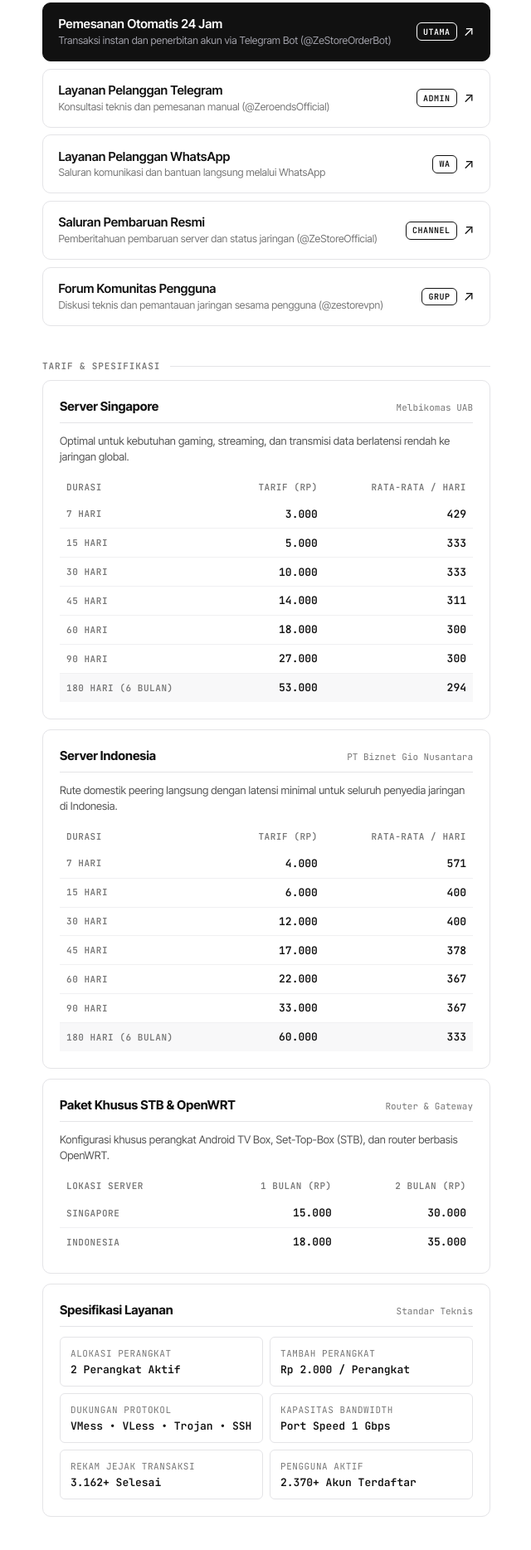
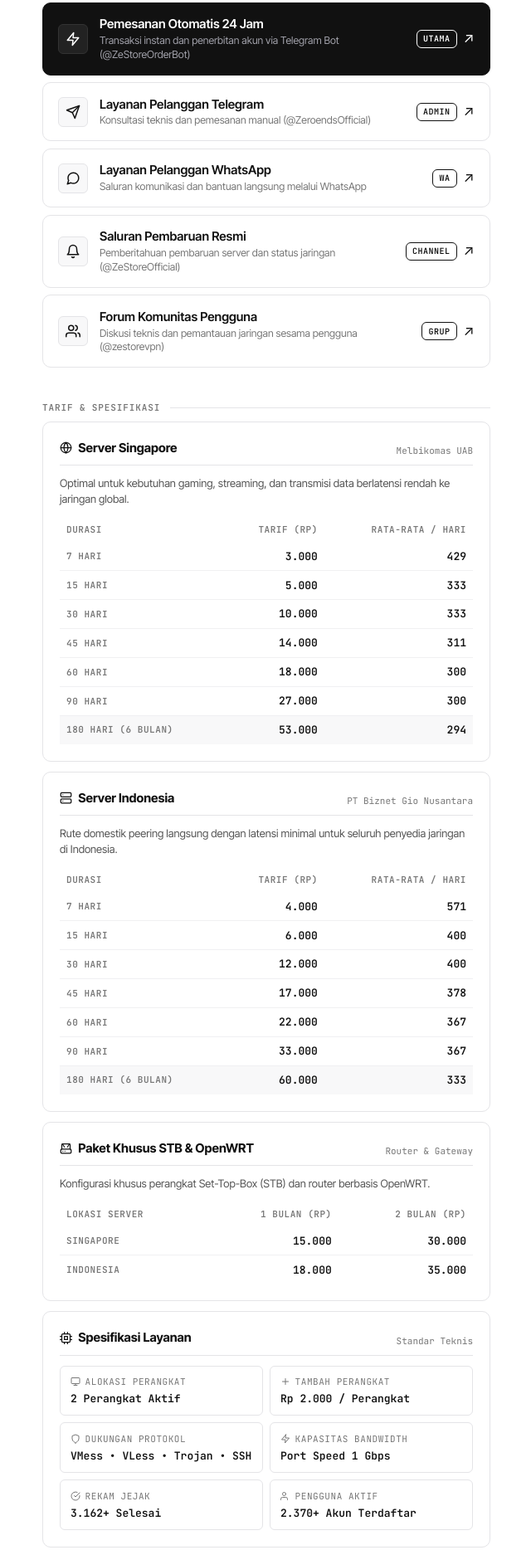
Before and after one commit to Ajizzz13/ze-store, a website: page index.html in a window 1280 px wide. Shown: the part 362-2230 px from the top of the page at 83% size, without its empty margins (319-959 px from the left). Drawn offline with Linux system fonts and the light colour scheme.

Commit message:
Add 2D icons and refine hardware scope description
Embed monochrome 2D SVG vector icons across action cards, section headers, and technical spec boxes. Remove Android TV Box references from the STB/OpenWRT configuration card.

```diff
--- a/index.html
+++ b/index.html
@@ -51,9 +51,14 @@
   <div class="section-label">Akses &amp; Pemesanan</div>
   <div class="links-stack">
     <a class="link-card link-card--primary" href="https://t.me/ZeStoreOrderBot" target="_blank" rel="noopener noreferrer">
+      <div class="link-card__lead">
+        <div class="link-card__icon-box" aria-hidden="true">
+          <svg class="link-card__icon" viewBox="0 0 24 24"><polygon points="13 2 3 14 12 14 11 22 21 10 12 10 13 2"/></svg>
+        </div>
         <div class="link-card__main">
           <span class="link-card__title">Pemesanan Otomatis 24 Jam</span>
           <span class="link-card__desc">Transaksi instan dan penerbitan akun via Telegram Bot (@ZeStoreOrderBot)</span>
+        </div>
       </div>
       <div class="link-card__side">
         <span class="link-card__tag">Utama</span>
@@ -62,9 +67,14 @@
     </a>
 
     <a class="link-card" href="https://t.me/ZeroendsOfficial" target="_blank" rel="noopener noreferrer">
+      <div class="link-card__lead">
+        <div class="link-card__icon-box" aria-hidden="true">
+          <svg class="link-card__icon" viewBox="0 0 24 24"><line x1="22" y1="2" x2="11" y2="13"/><polygon points="22 2 15 22 11 13 2 9 22 2"/></svg>
+        </div>
         <div class="link-card__main">
           <span class="link-card__title">Layanan Pelanggan Telegram</span>
           <span class="link-card__desc">Konsultasi teknis dan pemesanan manual (@ZeroendsOfficial)</span>
+        </div>
       </div>
       <div class="link-card__side">
         <span class="link-card__tag">Admin</span>
@@ -73,9 +83,14 @@
     </a>
 
     <a class="link-card" href="https://wa.me/message/XCDPU2IE7N6YJ1" target="_blank" rel="noopener noreferrer">
+      <div class="link-card__lead">
+        <div class="link-card__icon-box" aria-hidden="true">
+          <svg class="link-card__icon" viewBox="0 0 24 24"><path d="M21 11.5a8.38 8.38 0 0 1-.9 3.8 8.5 8.5 0 0 1-7.6 4.7 8.38 8.38 0 0 1-3.8-.9L3 21l1.9-5.7a8.38 8.38 0 0 1-.9-3.8 8.5 8.5 0 0 1 4.7-7.6 8.38 8.38 0 0 1 3.8-.9h.5a8.48 8.48 0 0 1 8 8v.5z"/></svg>
+        </div>
         <div class="link-card__main">
           <span class="link-card__title">Layanan Pelanggan WhatsApp</span>
           <span class="link-card__desc">Saluran komunikasi dan bantuan langsung melalui WhatsApp</span>
+        </div>
       </div>
       <div class="link-card__side">
         <span class="link-card__tag">WA</span>
@@ -84,9 +99,14 @@
     </a>
 
     <a class="link-card" href="https://t.me/ZeStoreOfficial" target="_blank" rel="noopener noreferrer">
+      <div class="link-card__lead">
+        <div class="link-card__icon-box" aria-hidden="true">
+          <svg class="link-card__icon" viewBox="0 0 24 24"><path d="M18 8A6 6 0 0 0 6 8c0 7-3 9-3 9h18s-3-2-3-9"/><path d="M13.73 21a2 2 0 0 1-3.46 0"/></svg>
+        </div>
         <div class="link-card__main">
           <span class="link-card__title">Saluran Pembaruan Resmi</span>
           <span class="link-card__desc">Pemberitahuan pembaruan server dan status jaringan (@ZeStoreOfficial)</span>
+        </div>
       </div>
       <div class="link-card__side">
         <span class="link-card__tag">Channel</span>
@@ -95,9 +115,14 @@
     </a>
 
     <a class="link-card" href="https://t.me/zestorevpn" target="_blank" rel="noopener noreferrer">
+      <div class="link-card__lead">
+        <div class="link-card__icon-box" aria-hidden="true">
+          <svg class="link-card__icon" viewBox="0 0 24 24"><path d="M17 21v-2a4 4 0 0 0-4-4H5a4 4 0 0 0-4 4v2"/><circle cx="9" cy="7" r="4"/><path d="M23 21v-2a4 4 0 0 0-3-3.87"/><path d="M16 3.13a4 4 0 0 1 0 7.75"/></svg>
+        </div>
         <div class="link-card__main">
           <span class="link-card__title">Forum Komunitas Pengguna</span>
           <span class="link-card__desc">Diskusi teknis dan pemantauan jaringan sesama pengguna (@zestorevpn)</span>
+        </div>
       </div>
       <div class="link-card__side">
         <span class="link-card__tag">Grup</span>
@@ -111,7 +136,10 @@
 
   <section class="content-card">
     <div class="content-card__head">
-      <h2 class="content-card__title">Server Singapore</h2>
+      <h2 class="content-card__title">
+        <svg class="content-card__icon" viewBox="0 0 24 24" aria-hidden="true"><circle cx="12" cy="12" r="10"/><line x1="2" y1="12" x2="22" y2="12"/><path d="M12 2a15.3 15.3 0 0 1 4 10 15.3 15.3 0 0 1-4 10 15.3 15.3 0 0 1-4-10 15.3 15.3 0 0 1 4-10z"/></svg>
+        <span>Server Singapore</span>
+      </h2>
       <span class="content-card__meta">Melbikomas UAB</span>
     </div>
     <p class="content-card__note">Optimal untuk kebutuhan gaming, streaming, dan transmisi data berlatensi rendah ke jaringan global.</p>
@@ -139,7 +167,10 @@
 
   <section class="content-card">
     <div class="content-card__head">
-      <h2 class="content-card__title">Server Indonesia</h2>
+      <h2 class="content-card__title">
+        <svg class="content-card__icon" viewBox="0 0 24 24" aria-hidden="true"><rect x="2" y="2" width="20" height="8" rx="2" ry="2"/><rect x="2" y="14" width="20" height="8" rx="2" ry="2"/><line x1="6" y1="6" x2="6.01" y2="6"/><line x1="6" y1="18" x2="6.01" y2="18"/></svg>
+        <span>Server Indonesia</span>
+      </h2>
       <span class="content-card__meta">PT Biznet Gio Nusantara</span>
     </div>
     <p class="content-card__note">Rute domestik peering langsung dengan latensi minimal untuk seluruh penyedia jaringan di Indonesia.</p>
@@ -167,10 +198,13 @@
 
   <section class="content-card">
     <div class="content-card__head">
-      <h2 class="content-card__title">Paket Khusus STB &amp; OpenWRT</h2>
+      <h2 class="content-card__title">
+        <svg class="content-card__icon" viewBox="0 0 24 24" aria-hidden="true"><rect x="2" y="14" width="20" height="8" rx="2"/><path d="M6 18h.01"/><path d="M10 18h.01"/><path d="M15 10l4-6"/><path d="M9 10L5 4"/><path d="M20 14V6a2 2 0 0 0-2-2H6a2 2 0 0 0-2 2v8"/></svg>
+        <span>Paket Khusus STB &amp; OpenWRT</span>
+      </h2>
       <span class="content-card__meta">Router &amp; Gateway</span>
     </div>
-    <p class="content-card__note">Konfigurasi khusus perangkat Android TV Box, Set-Top-Box (STB), dan router berbasis OpenWRT.</p>
+    <p class="content-card__note">Konfigurasi khusus perangkat Set-Top-Box (STB) dan router berbasis OpenWRT.</p>
     <div class="table-wrap">
       <table class="pricing-table">
         <thead>
@@ -190,32 +224,53 @@
 
   <section class="content-card">
     <div class="content-card__head">
-      <h2 class="content-card__title">Spesifikasi Layanan</h2>
+      <h2 class="content-card__title">
+        <svg class="content-card__icon" viewBox="0 0 24 24" aria-hidden="true"><rect x="4" y="4" width="16" height="16" rx="2"/><rect x="9" y="9" width="6" height="6"/><line x1="9" y1="1" x2="9" y2="4"/><line x1="15" y1="1" x2="15" y2="4"/><line x1="9" y1="20" x2="9" y2="23"/><line x1="15" y1="20" x2="15" y2="23"/><line x1="20" y1="9" x2="23" y2="9"/><line x1="20" y1="15" x2="23" y2="15"/><line x1="1" y1="9" x2="4" y2="9"/><line x1="1" y1="15" x2="4" y2="15"/></svg>
+        <span>Spesifikasi Layanan</span>
+      </h2>
       <span class="content-card__meta">Standar Teknis</span>
     </div>
     <div class="spec-grid">
       <div class="spec-box">
-        <div class="spec-box__label">Alokasi Perangkat</div>
+        <div class="spec-box__label">
+          <svg class="spec-box__icon" viewBox="0 0 24 24" aria-hidden="true"><rect x="2" y="3" width="20" height="14" rx="2"/><line x1="8" y1="21" x2="16" y2="21"/><line x1="12" y1="17" x2="12" y2="21"/></svg>
+          <span>Alokasi Perangkat</span>
+        </div>
         <div class="spec-box__value">2 Perangkat Aktif</div>
       </div>
       <div class="spec-box">
-        <div class="spec-box__label">Tambah Perangkat</div>
+        <div class="spec-box__label">
+          <svg class="spec-box__icon" viewBox="0 0 24 24" aria-hidden="true"><line x1="12" y1="5" x2="12" y2="19"/><line x1="5" y1="12" x2="19" y2="12"/></svg>
+          <span>Tambah Perangkat</span>
+        </div>
         <div class="spec-box__value">Rp 2.000 / Perangkat</div>
       </div>
       <div class="spec-box">
-        <div class="spec-box__label">Dukungan Protokol</div>
+        <div class="spec-box__label">
+          <svg class="spec-box__icon" viewBox="0 0 24 24" aria-hidden="true"><path d="M12 22s8-4 8-10V5l-8-3-8 3v7c0 6 8 10 8 10z"/></svg>
+          <span>Dukungan Protokol</span>
+        </div>
         <div class="spec-box__value">VMess • VLess • Trojan • SSH</div>
       </div>
       <div class="spec-box">
-        <div class="spec-box__label">Kapasitas Bandwidth</div>
+        <div class="spec-box__label">
+          <svg class="spec-box__icon" viewBox="0 0 24 24" aria-hidden="true"><polygon points="13 2 3 14 12 14 11 22 21 10 12 10 13 2"/></svg>
+          <span>Kapasitas Bandwidth</span>
+        </div>
         <div class="spec-box__value">Port Speed 1 Gbps</div>
       </div>
       <div class="spec-box">
-        <div class="spec-box__label">Rekam Jejak Transaksi</div>
+        <div class="spec-box__label">
+          <svg class="spec-box__icon" viewBox="0 0 24 24" aria-hidden="true"><path d="M22 11.08V12a10 10 0 1 1-5.93-9.14"/><polyline points="22 4 12 14.01 9 11.01"/></svg>
+          <span>Rekam Jejak</span>
+        </div>
         <div class="spec-box__value">3.162+ Selesai</div>
       </div>
       <div class="spec-box">
-        <div class="spec-box__label">Pengguna Aktif</div>
+        <div class="spec-box__label">
+          <svg class="spec-box__icon" viewBox="0 0 24 24" aria-hidden="true"><path d="M17 21v-2a4 4 0 0 0-4-4H5a4 4 0 0 0-4 4v2"/><circle cx="9" cy="7" r="4"/></svg>
+          <span>Pengguna Aktif</span>
+        </div>
         <div class="spec-box__value">2.370+ Akun Terdaftar</div>
       </div>
     </div>
--- a/style.css
+++ b/style.css
@@ -188,12 +188,49 @@ body {
   border-color: #27272A;
   color: var(--fg-inverse);
 }
+.link-card__lead {
+  display: flex;
+  align-items: center;
+  gap: 0.85rem;
+  padding-right: var(--space-xs);
+  flex: 1;
+  min-width: 0;
+}
+
+.link-card__icon-box {
+  width: 36px;
+  height: 36px;
+  border-radius: var(--radius-sm);
+  border: 1px solid var(--border-light);
+  display: flex;
+  align-items: center;
+  justify-content: center;
+  flex-shrink: 0;
+  background-color: var(--bg-secondary);
+  color: var(--fg-primary);
+}
+
+.link-card--primary .link-card__icon-box {
+  border-color: #333333;
+  background-color: #222222;
+  color: #FFFFFF;
+}
+
+.link-card__icon {
+  width: 18px;
+  height: 18px;
+  stroke: currentColor;
+  stroke-width: 2;
+  fill: none;
+  stroke-linecap: round;
+  stroke-linejoin: round;
+}
 
 .link-card__main {
   display: flex;
   flex-direction: column;
   gap: 0.15rem;
-  padding-right: var(--space-sm);
+  min-width: 0;
 }
 
 .link-card__title {
@@ -206,6 +243,10 @@ body {
   font-size: 0.775rem;
   color: var(--fg-muted);
   line-height: 1.35;
+  display: -webkit-box;
+  -webkit-line-clamp: 2;
+  -webkit-box-orient: vertical;
+  overflow: hidden;
 }
 
 .link-card--primary .link-card__desc {
@@ -258,6 +299,20 @@ body {
   font-size: 0.9375rem;
   font-weight: 700;
   color: var(--fg-primary);
+  display: flex;
+  align-items: center;
+  gap: 0.45rem;
+}
+
+.content-card__icon {
+  width: 15px;
+  height: 15px;
+  stroke: currentColor;
+  stroke-width: 2;
+  fill: none;
+  stroke-linecap: round;
+  stroke-linejoin: round;
+  flex-shrink: 0;
 }
 
 .content-card__meta {
@@ -344,7 +399,21 @@ body {
   text-transform: uppercase;
   letter-spacing: 0.05em;
   color: var(--fg-muted);
-  margin-bottom: 0.2rem;
+  margin-bottom: 0.25rem;
+  display: flex;
+  align-items: center;
+  gap: 0.35rem;
+}
+
+.spec-box__icon {
+  width: 12px;
+  height: 12px;
+  stroke: currentColor;
+  stroke-width: 2;
+  fill: none;
+  stroke-linecap: round;
+  stroke-linejoin: round;
+  flex-shrink: 0;
 }
 
 .spec-box__value {
```
Lines whose indentation alone changed are shown as unchanged.
